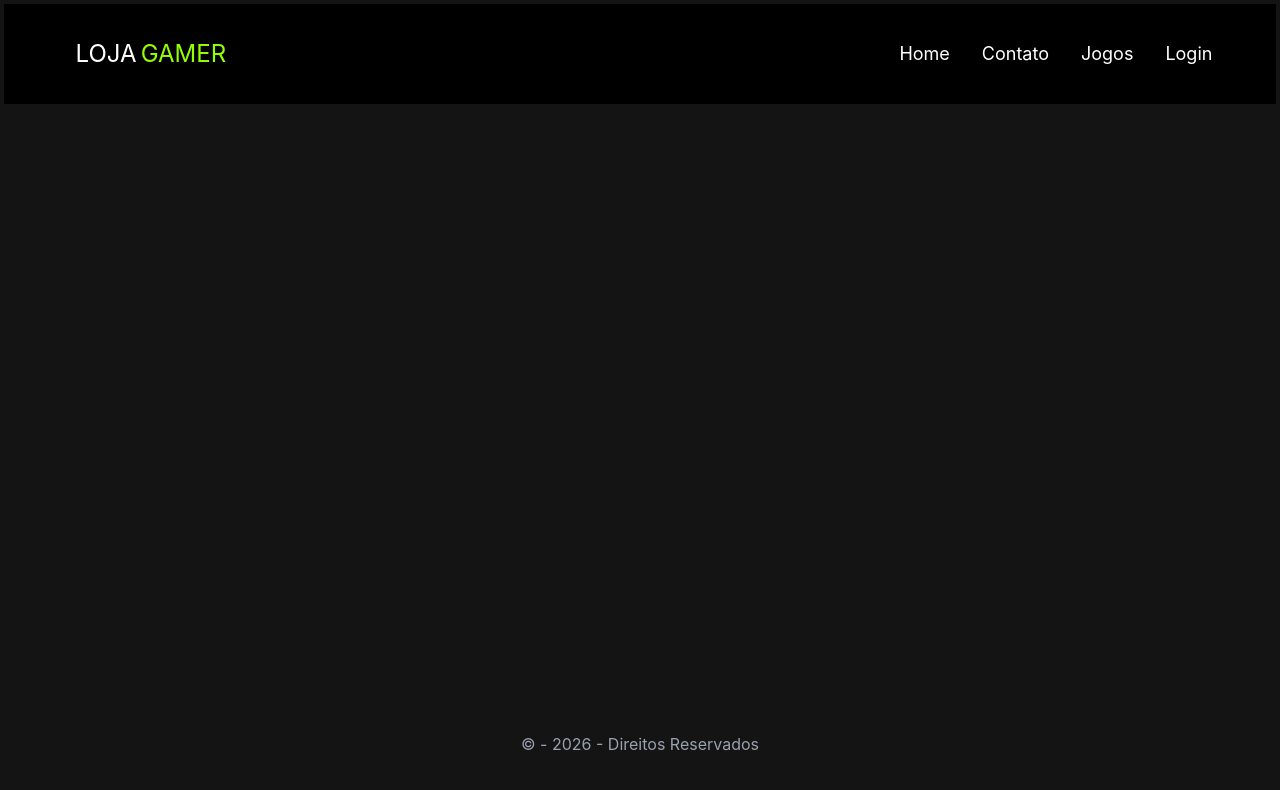
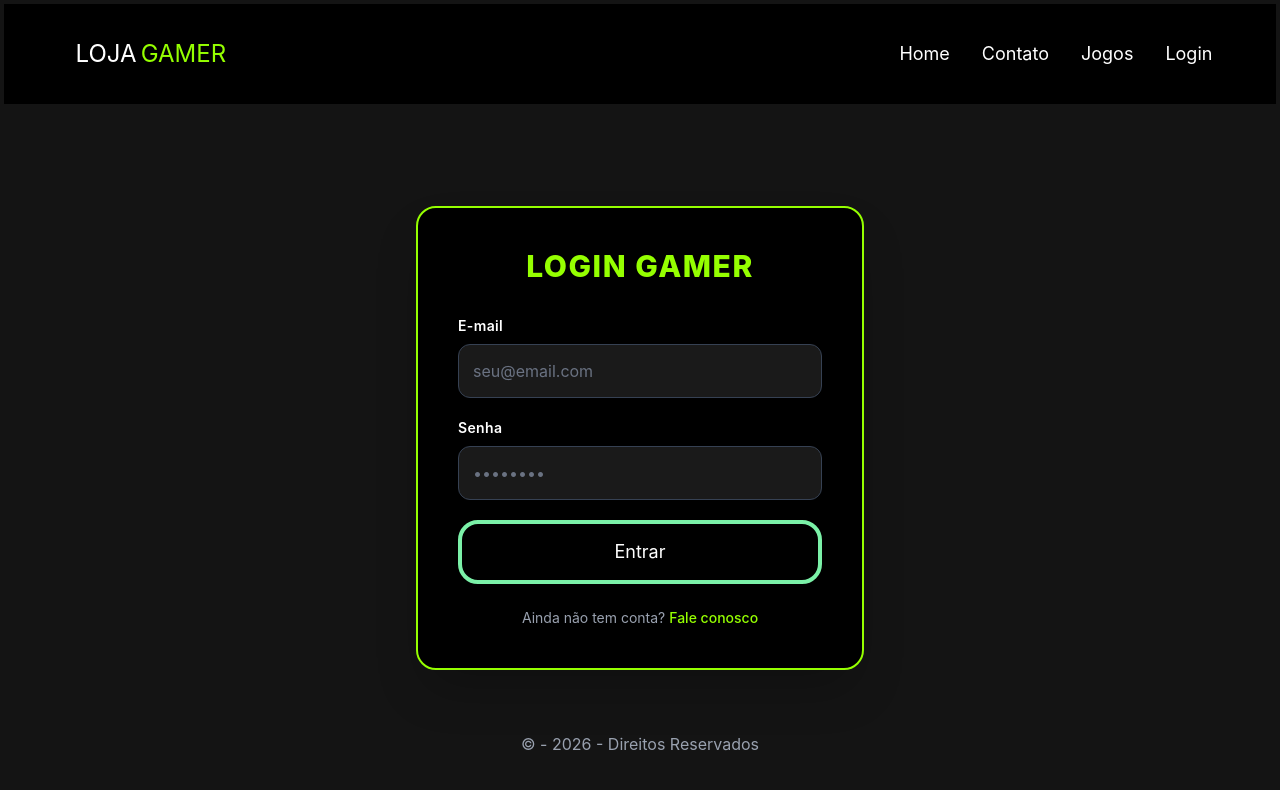
Before and after one commit to GabrielaLabrada/lojagamer-1esph, a React (Vite) app: page /login in a window 1280 px wide. Shown: the top 790 px of the page. Built offline with nearby package versions, Linux system fonts and the light colour scheme.

Commit message:
feat: Codificando e Estlizando o Login

```diff
--- a/src/pages/Login.jsx
+++ b/src/pages/Login.jsx
@@ -1,9 +1,71 @@
+import { useState } from "react"
+import { useNavigate, Link } from "react-router-dom"
 
 const Login = () => {
+
+  //Hook- useState- manipula o estado da váriavel
+  const [email, setEmail] = useState("");
+  const [senha, setSenha] = useState("");
+  //Hook- useNavigate- Navega entre os componentes
+  const navigate = useNavigate();
+
+  //função de login
+  const Login = (e) => {
+    //Previne que a página regarregue
+    e.preventDefault();
+    alert(`Bem-Vindo(a),${email}`);
+    //Direciona para página Home
+    navigate("/");
+  }
+
   return (
-    <>
+    <main className="grow flex items-center justify-center px-4 mt-20 login" >
+      <div className="bg-black p-8 sm:p-10 rounded-[20px] w-full max-w-md shadow-2xl border-2 border-[#95ff00]">
 
-    </>
+        {/* Título com o mesmo estilo neon do site */}
+        <h2 className="text-2xl sm:text-3xl font-extrabold text-[#95ff00] text-center mb-8 uppercase tracking-wider">
+          Login Gamer
+        </h2>
+
+        <form onSubmit={Login} className="flex flex-col gap-5">
+          <div>
+            <label className="block text-white mb-2 text-sm font-semibold tracking-wide">E-mail</label>
+            <input
+              type="email"
+              required
+              value={email}
+              onChange={(e) => setEmail(e.target.value)}
+              placeholder="seu@email.com"
+              className="w-full p-3.5 rounded-xl bg-[#1a1a1a] text-white border border-gray-700 focus:border-[#95ff00] focus:ring-1 focus:ring-[#95ff00] outline-none transition-all placeholder:text-gray-500"
+            />
+          </div>
+
+          <div>
+            <label className="block text-white mb-2 text-sm font-semibold tracking-wide">Senha</label>
+            <input
+              type="password"
+              required
+              value={senha}
+              onChange={(e) => setSenha(e.target.value)}
+              placeholder="••••••••"
+              className="w-full p-3.5 rounded-xl bg-[#1a1a1a] text-white border border-gray-700 focus:border-[#95ff00] focus:ring-1 focus:ring-[#95ff00] outline-none transition-all placeholder:text-gray-500"
+            />
+          </div>
+
+          {/* Botão com o mesmo gradiente e efeito dos cards */}
+          <button
+            type="submit"
+            className=" border-4 border-green-300 t-2 w-full py-3.5 rounded-[20px] text-white text-lg transition-all duration-300 hover:opacity-90 hover:scale-105 hover:text-white cursor-pointer shadow-lg"
+          >
+            Entrar
+          </button>
+        </form>
+
+        <p className="text-center text-gray-400 mt-6 text-sm">
+          Ainda não tem conta? <Link to="/contato" className="text-[#95ff00] hover:underline font-medium">Fale conosco</Link>
+        </p>
+      </div>
+    </main>
   )
 }
 
```
